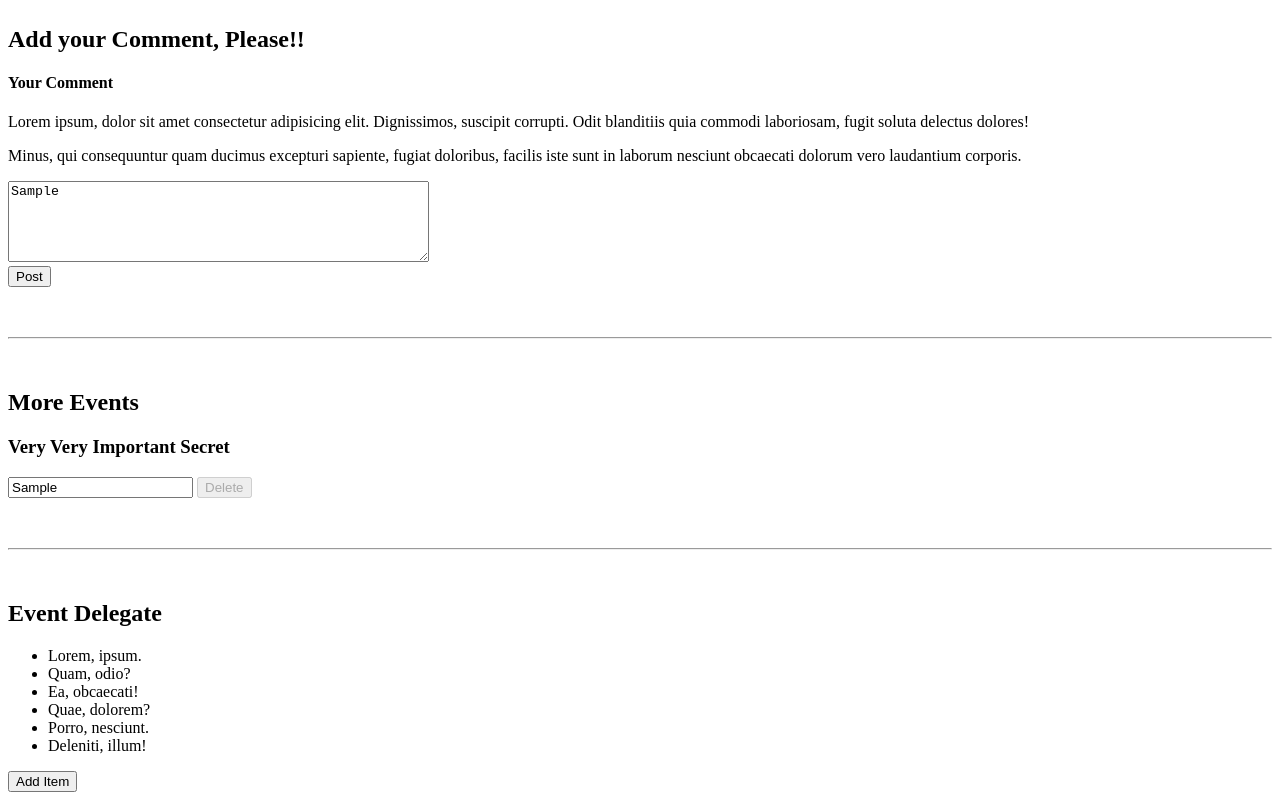
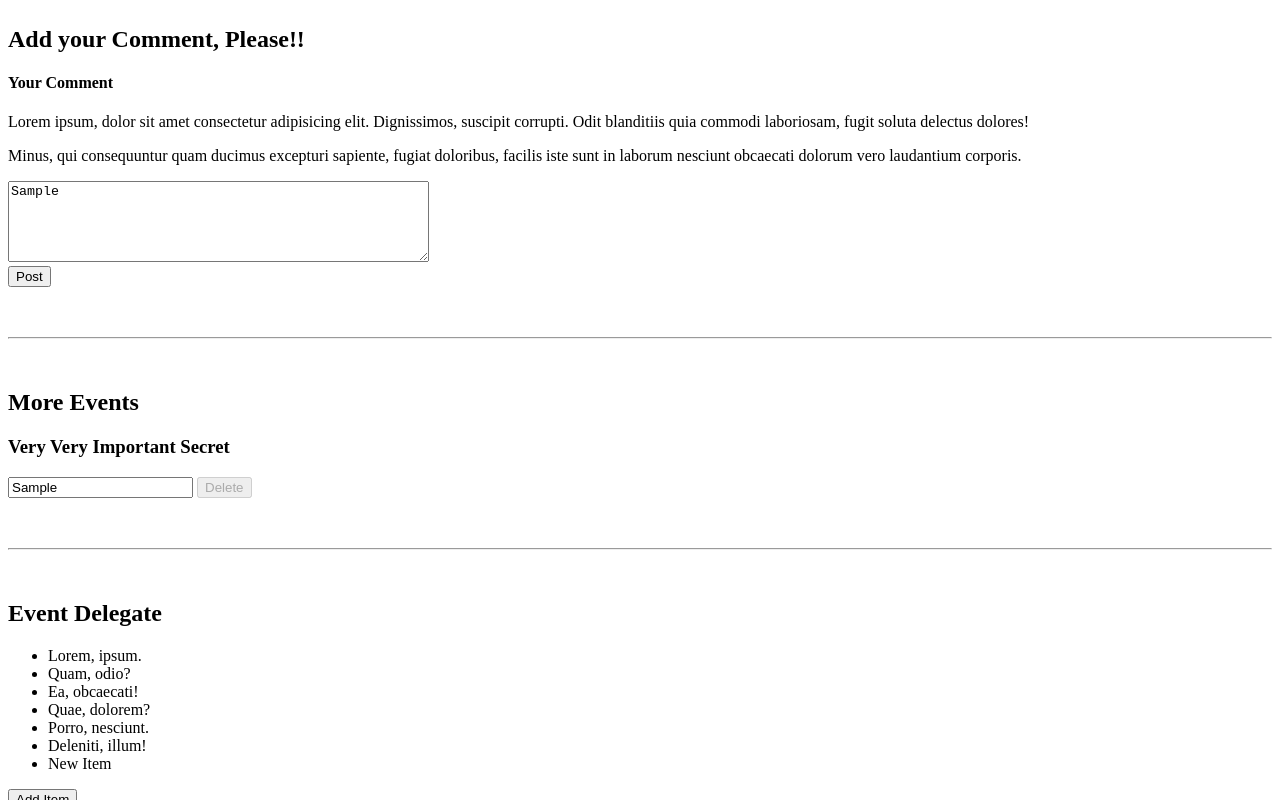
Before and after one commit to cryptomehedi/js-events, a plain HTML site: page index.html in a window 1280 px wide. Both pictures are taken after typing "Sample", "Sample", "Sample" into the empty fields and a click on the button "Add Item". Shown: the part 360-1160 px from the top of the page. Drawn offline with Linux system fonts and the light colour scheme.

Commit message:
js Fixed

```diff
--- a/index.html
+++ b/index.html
@@ -78,6 +78,20 @@
     </ul>
     <button id="add-item">Add Item</button>
     </section>
+
+    <script>
+        document.getElementById('add-item').addEventListener('click', function(){
+            const li = document.createElement('li');
+            li.innerText= 'New Item';
+            const parent = document.getElementById('item-container');
+            parent.appendChild(li);
+        });
+
+        document.getElementById('item-container').addEventListener('click', function(event){
+            event.target.parentNode.removeChild(event.target)
+        });
+
+    </script>
     <script src="./JS/events.js"></script>
 </body>
 </html>
```
Also changed, not shown: JS/events.js (+0 -9 lines).
